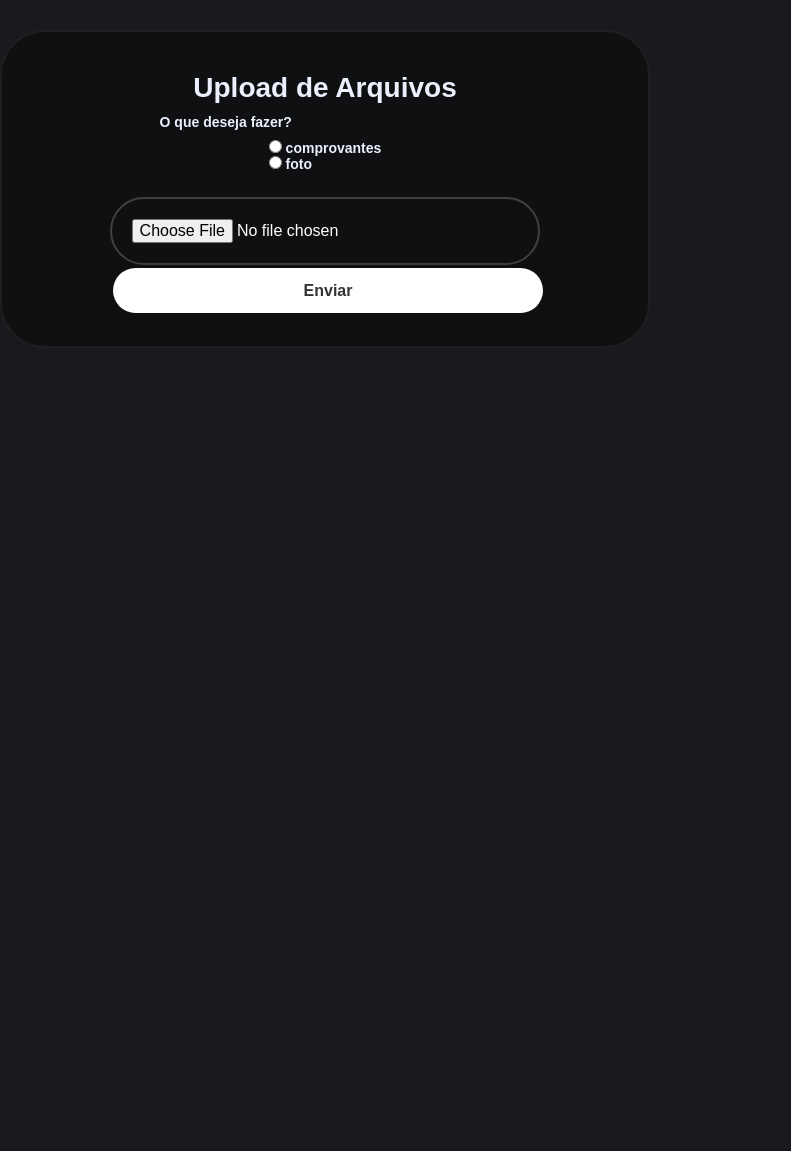
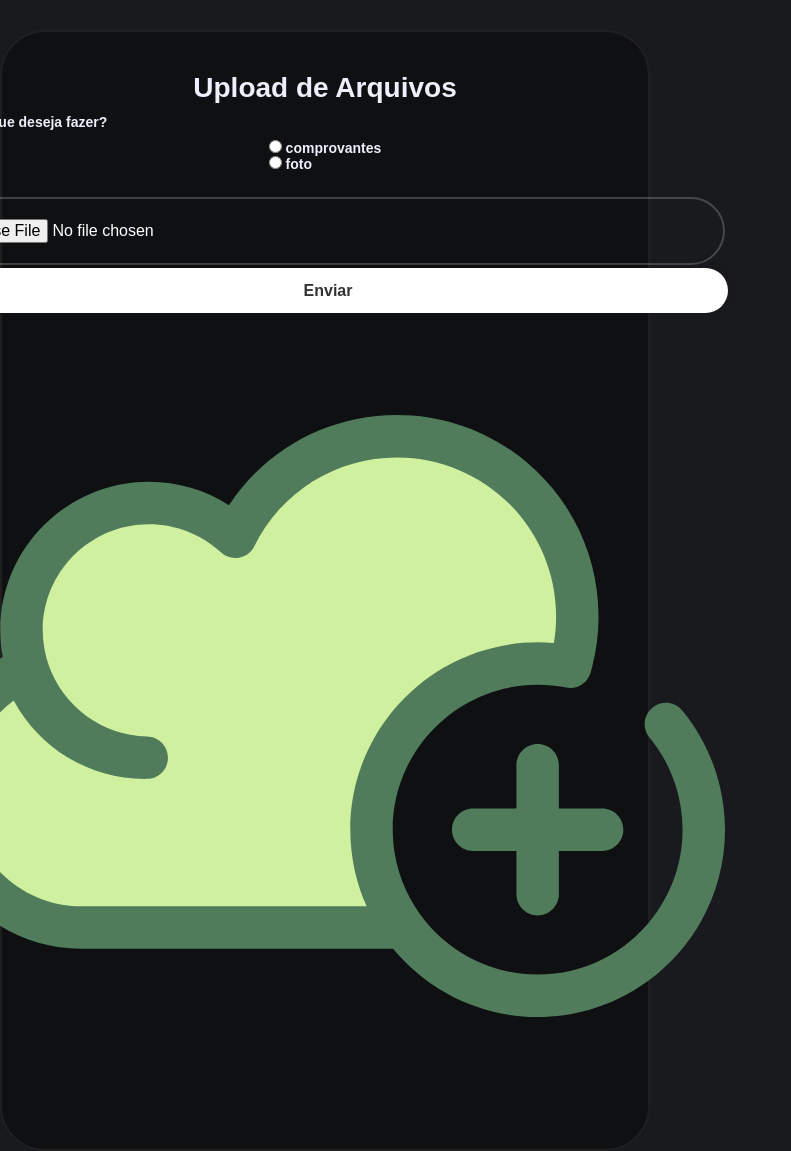
Before and after one commit to oondels/web-app-institutoAeesi, a Flask app: page /upload-arquivos in a window 1280 px wide. Shown: the part 97-1248 px from the top of the page, without its empty margins (0-791 px from the left). Before the commit the page ends 418 px from the top, so only its background shows below. Run offline with Flask 3, Linux system fonts and the light colour scheme; a user stored in the database is signed in; some libraries are stand-ins or nearby versions.

Commit message:
svg to config later

```diff
--- a/templates/upload.html
+++ b/templates/upload.html
@@ -19,6 +19,7 @@
               {{file_form.directory()}}
             </fieldset>
             {{ file_form.file_up() }} {{file_form.submit() }}
+            <img src="../static/svg/upload-icon.svg">
           </form>
         </div>
       </div>
```
Also changed, not shown: static/svg/upload-icon.svg (added).
